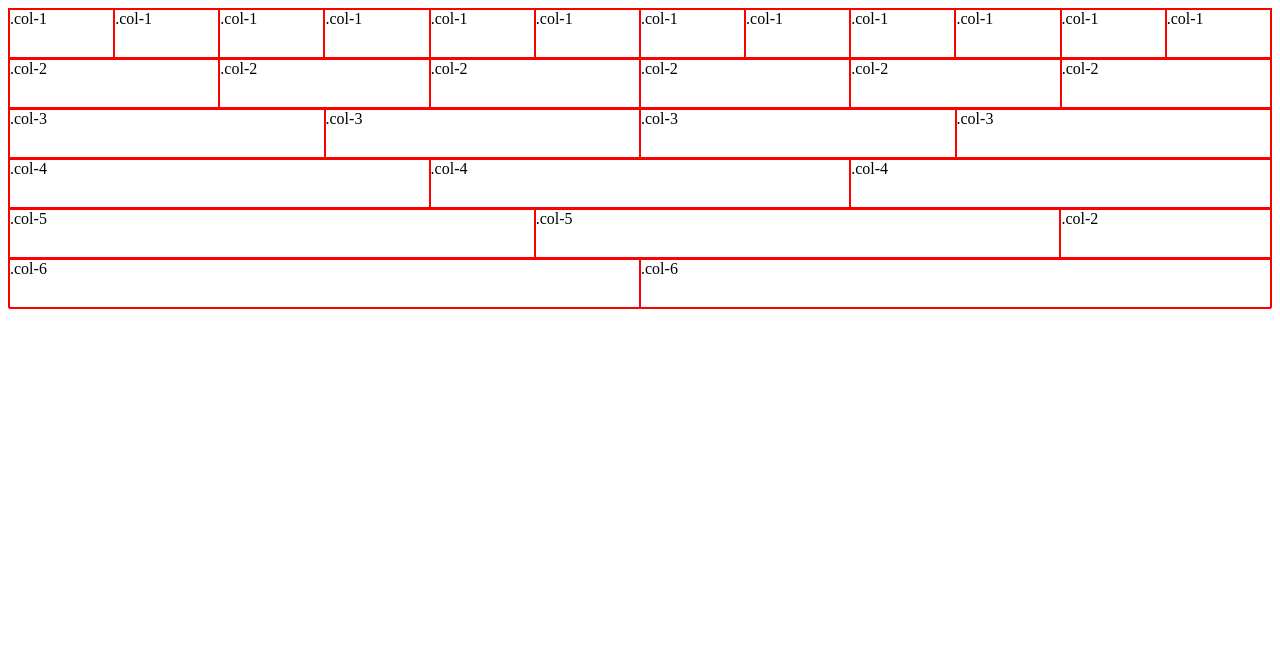
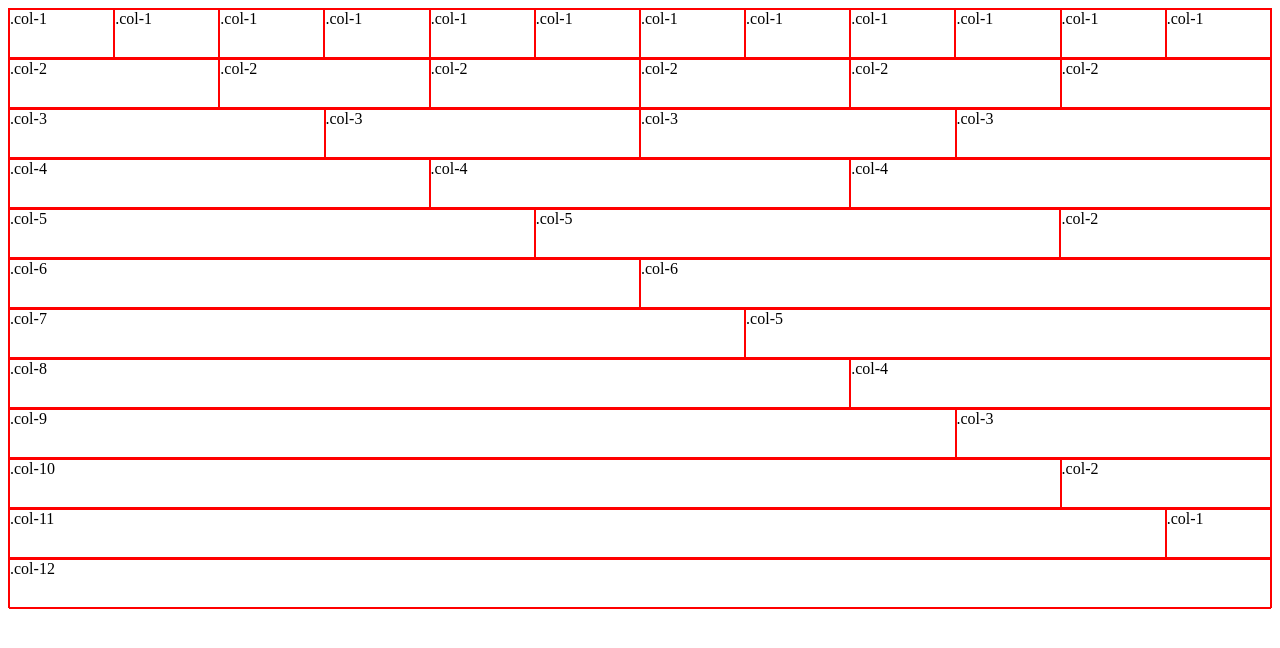
Before and after one commit to JBStover/CSS-Framework, a plain HTML site: page index.html in a window 1280 px wide. Drawn offline with Linux system fonts and the light colour scheme.

Commit message:
final commit

```diff
--- a/index.html
+++ b/index.html
@@ -50,5 +50,28 @@
     <div class="col-6">.col-6</div>
     <div class="col-6">.col-6</div>
 </div>
+<div class="row">
+    <div class="col-7">.col-7</div>
+    <div class="col-5">.col-5</div>
+</div>
+<div class="row">
+    <div class="col-8">.col-8</div>
+    <div class="col-4">.col-4</div>
+</div>
+<div class="row">
+    <div class="col-9">.col-9</div>
+    <div class="col-3">.col-3</div>
+</div>
+<div class="row">
+    <div class="col-10">.col-10</div>
+    <div class="col-2">.col-2</div>
+</div>
+<div class="row">
+    <div class="col-11">.col-11</div>
+    <div class="col-1">.col-1</div>
+</div>
+<div class="row">
+    <div class="col-12">.col-12</div>
+</div>
 </body>
 </html>
```
